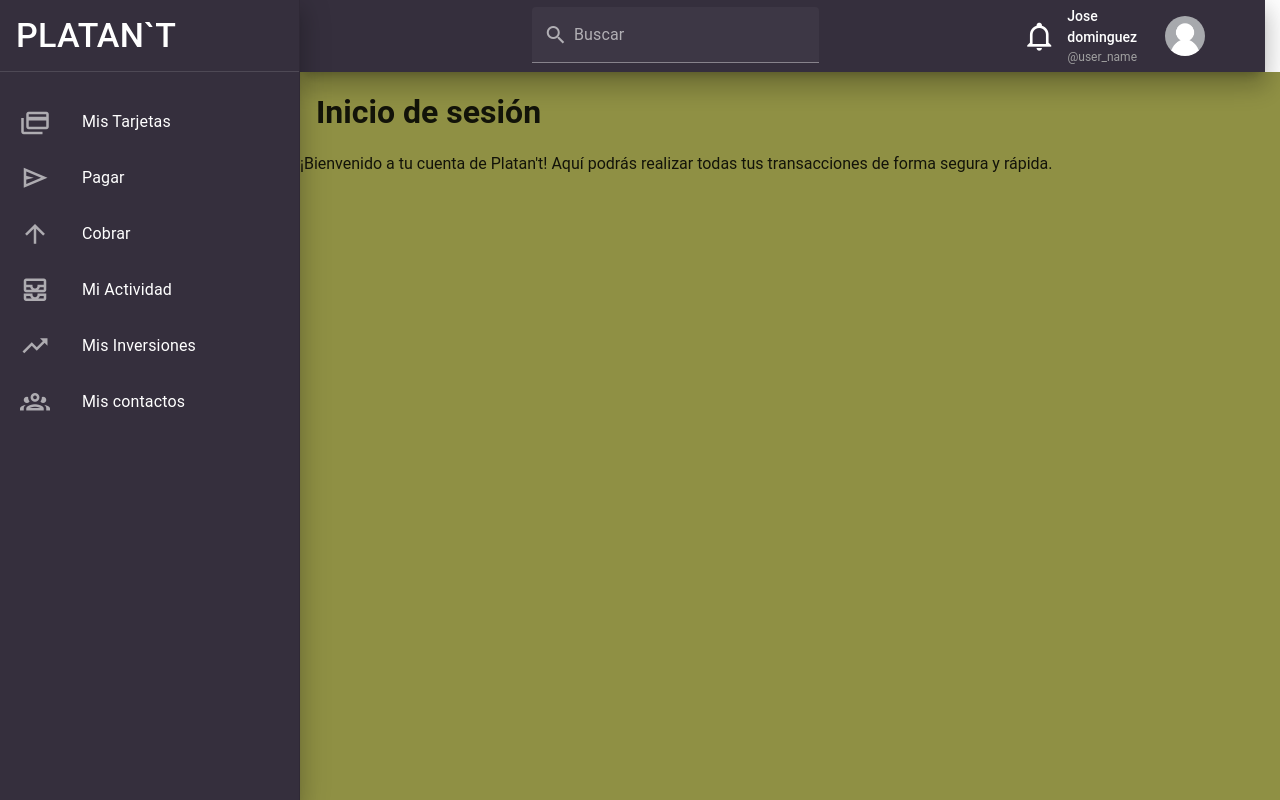
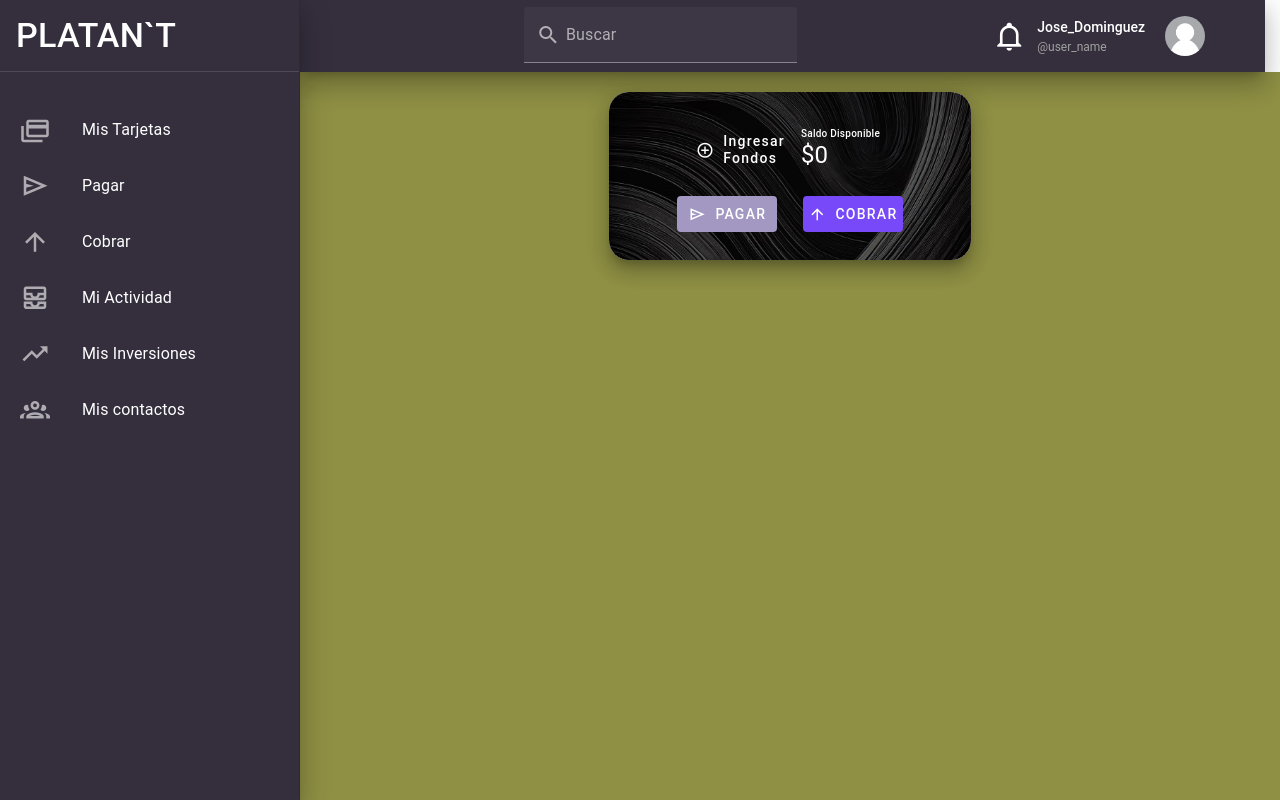
Before and after one commit to Iker-Galante/Virtual_Wallet, a Vue app: page / in a window 1280 px wide. Built offline with nearby package versions, Linux system fonts and the light colour scheme.

Commit message:
Added account balance component

```diff
--- a/src/App copy.vue
+++ /dev/null
@@ -1,119 +0,0 @@
-<script setup>
-import { ref } from 'vue'
-const name = ref('Jose dominguez');
-const user = ref('@user_name');
-</script>
-
-<template>
-  <v-app>
-    <v-navigation-drawer :width="300" color="#2C2C2C" elevation="15" permanent>
-      <v-list-item-title class="text-h4 titulo">PLATAN'T</v-list-item-title>
-      <v-divider class="divisor"></v-divider>
-      <v-list>
-        <v-list-item v-for="(item, i) in [
-          { icon: 'mdi-credit-card-multiple-outline', title: 'Mis Tarjetas' },
-          { icon: 'mdi-send-variant-outline', title: 'Pagar' },
-          { icon: 'mdi-arrow-up', title: 'Cobrar' },
-          { icon: 'mdi-inbox-multiple-outline', title: 'Mi Actividad' },
-          { icon: 'mdi-trending-up', title: 'Mis Inversiones' },
-          { icon: 'mdi-account-group-outline', title: 'Mis contactos' }
-        ]" :key="i" :prepend-icon="item.icon" :title="item.title" class="list_items"></v-list-item>
-      </v-list>
-    </v-navigation-drawer>
-
-    <v-app-bar elevation="15" height="72" color="#2C2C2C">
-      <v-container fluid class="py-0 fill-height">
-        <v-row no-gutters align="center" justify="space-between" class="fill-height">
-          <v-col cols="12" md="6">
-            <v-text-field
-              class="search_bar"
-              prepend-inner-icon="mdi-magnify"
-              label="Buscar"
-              color="grey"
-              hide-details
-              bg-color="transparent"
-              density="compact"
-            ></v-text-field>
-          </v-col>
-          <v-spacer></v-spacer>
-          <v-col cols="auto">
-            <div class="d-flex align-center">
-              <v-icon icon="mdi-bell-outline" color="white" size="large" class="icon"></v-icon>
-              <div class="name-container">
-                <span class="name">{{ name }}</span>
-                <span class="username">{{ user }}</span>
-              </div>
-              <v-avatar image="@/assets/default_user.jpg" size="40" class="icon"></v-avatar>
-            </div>
-          </v-col>
-        </v-row>
-      </v-container>
-    </v-app-bar>
-
-    <v-main class="main_page">
-      <v-container fluid>
-        <h1>Inicio de sesion</h1>
-      </v-container>
-    </v-main>
-  </v-app>
-</template>
-
-<style scoped>
-.v-navigation-drawer {
-  background-color: #2C2C2C;
-}
-
-.list_items {
-  color: white;
-  padding: 8px 16px;
-  margin: 4px 0;
-  font-size: 16px;
-  font-weight: 500;
-}
-
-.divisor {
-  background-color: white;
-  margin-top: 10px;
-  margin-bottom: 30px;
-}
-
-.titulo {
-  font-weight: 500;
-  margin: 16px 16px 10px;
-  color: white;
-}
-
-
-.icon {
-  margin-left: 12px;
-}
-
-.name-container {
-  display: flex;
-  flex-direction: column;
-  align-items: flex-end;
-  margin: 0 16px;
-}
-
-.name {
-  color: white;
-  font-size: 14px;
-  font-weight: 500;
-}
-
-.username {
-  color: #A0A0A0;
-  font-size: 12px;
-}
-
-.search_bar {
-  max-width: 500px;
-}
-
-.main_page {
-  background-color: #3C313B;
-  padding-top: 72px;
-  min-height: calc(100vh - 72px);
-}
-
-</style>
--- a/src/App.vue
+++ b/src/App.vue
@@ -1,6 +1,12 @@
 <script setup>
-import { ref } from 'vue'
-const name= ref('Jose dominguez');
+import { ref, computed} from 'vue'
+import Saldo from './components/Saldo.vue';
+
+const changedname= ref('Jose_Dominguez');
+
+const name= computed(() =>{
+  return changedname.value;
+});
 const user=ref('@user_name');
 </script>
 
@@ -28,7 +34,7 @@ const user=ref('@user_name');
       </v-container>
       <div class="icon-container">
         <v-icon icon="mdi-bell-outline" color="white" size="x-large" class="icon"></v-icon>
-        <div class="name-container">
+        <div class="name-container overflow-hidden" >
           <span class="name">{{ name }}</span>
           <span class="username">{{ user }}</span>
         </div>
@@ -38,10 +44,7 @@ const user=ref('@user_name');
 
     <!-- Main Content -->
     <v-main class="main_page">
-      <v-container fluid>
-        <h1>Inicio de sesión</h1>
-      </v-container>
-      <p>¡Bienvenido a tu cuenta de Platan't! Aquí podrás realizar todas tus transacciones de forma segura y rápida.</p>
+      <Saldo/>
     </v-main>
   </v-app>
   </template>
@@ -58,7 +61,7 @@ const user=ref('@user_name');
   .divisor {
     background-color: white;
     margin-top: 10px;
-    margin-bottom: 30px;
+    margin-bottom: 38px;
   }
 
   .titulo {
@@ -93,8 +96,10 @@ const user=ref('@user_name');
   .name-container {
     display: flex;
     flex-direction: column;
-    align-items: flex-end;
-    margin-right: 16px;
+    align-items: flex-start;
+    width: auto;
+    margin-right: 8px;
+    max-width: 140px;
   }
 
   .name {
--- /dev/null
+++ b/src/components/Saldo.vue
@@ -0,0 +1,71 @@
+<script setup>
+import { ref } from 'vue';
+const saldo = ref(0.00);
+
+function addFunds() {
+    saldo.value += 100.05; //Cambiar por la logica de agregado de fondos
+}
+</script>
+
+<template>
+    <div class="saldo-component d-flex align-center">
+        <v-card class="tarjeta elevation-12" image="@/assets/Cardbg.jpeg">
+            <v-card-text>
+            <div class="align-center justify-space-between d-flex">
+                <v-btn prepend-icon="mdi-plus-circle-outline" color="white" variant="text" class="text-none ml-auto pl-0"
+                @click="addFunds">
+                <div class="btn-text">
+                    <span>Ingresar</span>
+                    <span>Fondos</span>
+                </div>
+                </v-btn>
+                <div class="align-left d-flex mr-auto text-white sld-text">
+                <span class="saldo">Saldo Disponible</span>
+                <span class="text-h5"> ${{ saldo }}</span>
+                </div>
+        </div>
+            </v-card-text>
+            <v-card-actions class="justify-space-between px-12">
+                <v-btn class="text-white pagar" prepend-icon="mdi-send-variant-outline" >Pagar</v-btn>
+                <v-btn class="text-white cobrar"  prepend-icon="mdi-arrow-up">Cobrar</v-btn>
+            </v-card-actions>
+        </v-card>
+    </div>
+</template>
+
+<style scoped>
+.saldo-component {
+    margin-top: 20px;
+    justify-content: center;
+}
+.tarjeta {
+    /*Agregar ancho si necesario   width: ;*/
+    padding: 20px;
+    border-radius: 20px;
+}
+.btn-text {
+    display: flex;
+    flex-direction: column;
+    align-items: flex-start;
+    line-height: 1.2;
+}
+.sld-text{
+    display: flex;
+    flex-direction: column;
+    align-items: flex-start;
+    line-height: 1.2;
+}
+.pagar{
+    flex: 1;
+    background-color: #A398C1;
+}
+.cobrar{
+    flex: 1;
+    margin-left: 18px;
+    background-color: #7749F8;
+}
+.saldo{
+    font-size: 10px;
+    font-weight: 500;
+}
+</style>
```
Also changed, not shown: src/assets/Cardbg.jpeg (added).
